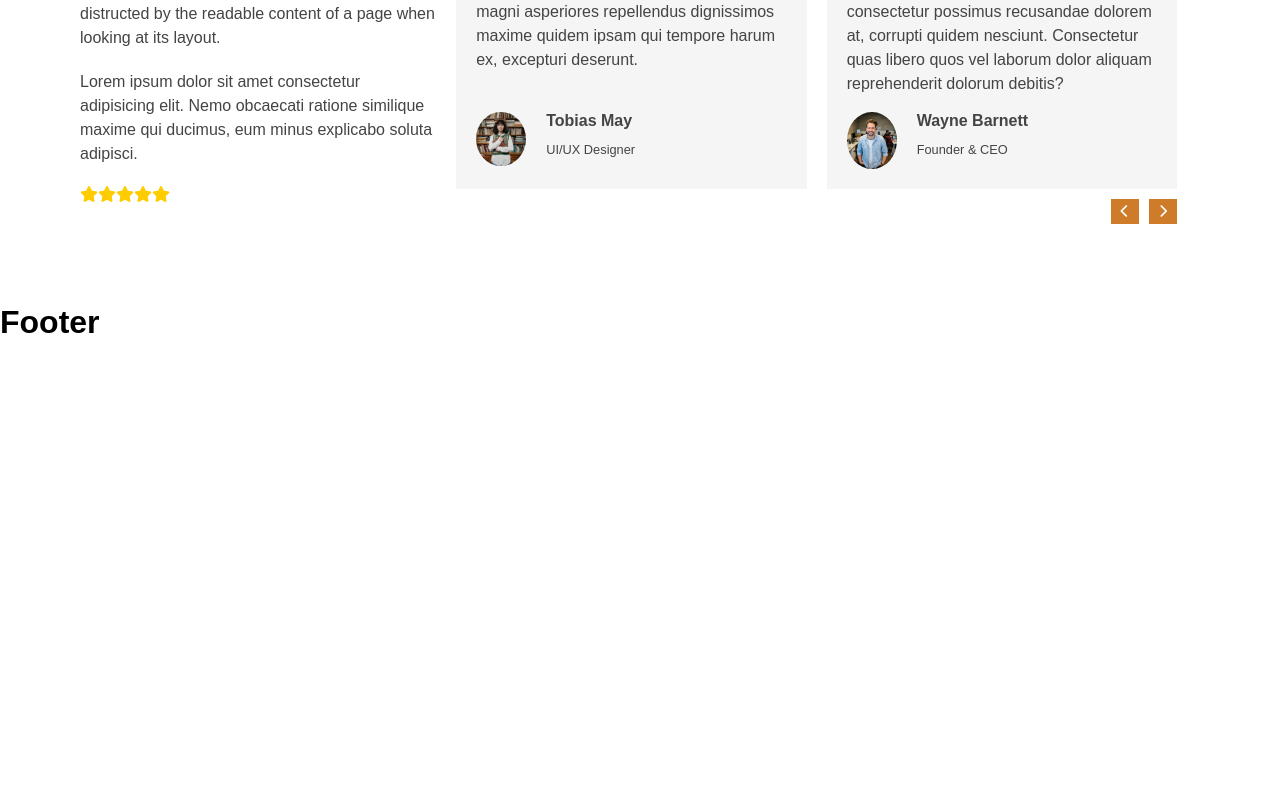
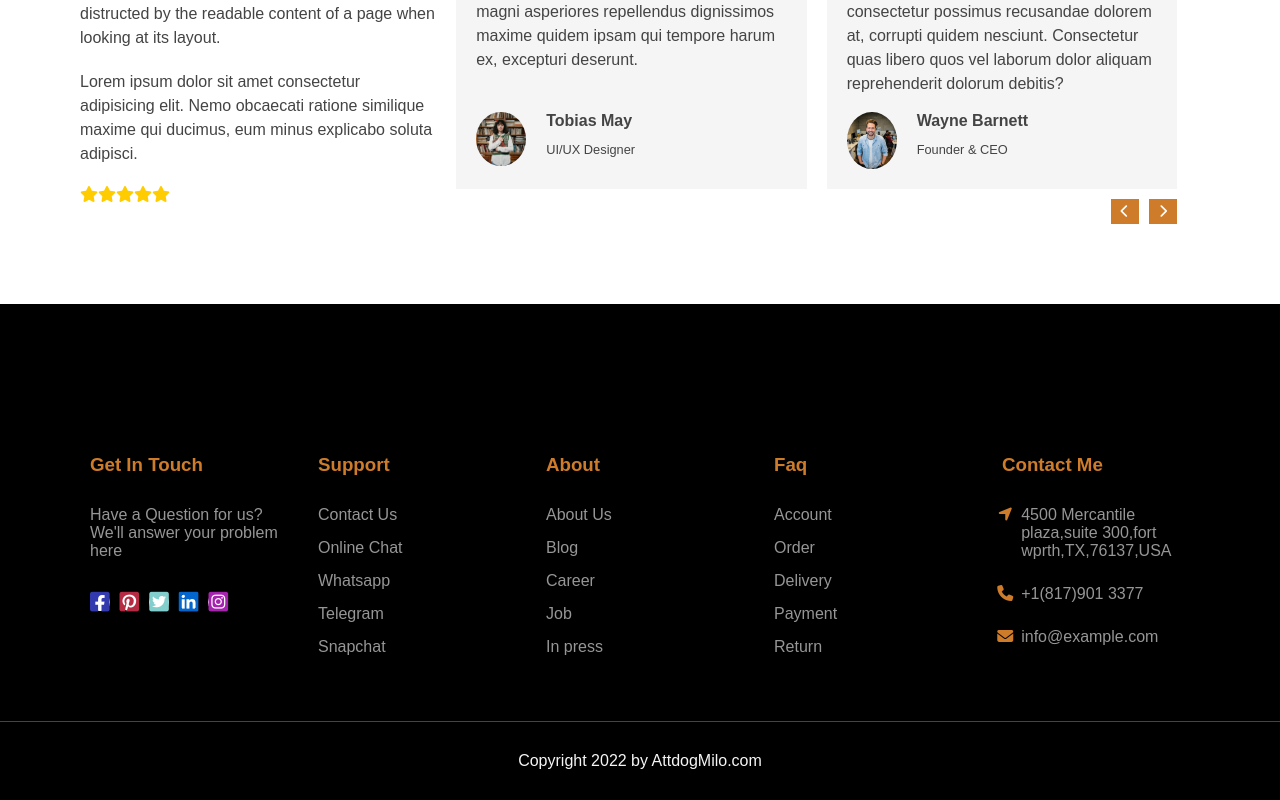
Before and after one commit to peppegerace/proj-html-vuejs, a Vue app: page / in a window 1280 px wide. Shown: the part 2791-3591 px from the top of the page. Before the commit the page ends 3132 px from the top, so only its background shows below. Built offline with nearby package versions, Linux system fonts and the light colour scheme.

Commit message:
[add] footer, print dynamic all elements

```diff
--- a/src/components/Footer.vue
+++ b/src/components/Footer.vue
@@ -1,15 +1,227 @@
 <script>
 export default {
-  name: 'Footer'
+  name: 'Footer',
+  data() {
+    return {
+      socialMediaList: [
+        {
+          link: "#",
+          iconClass: "fa-brands fa-square-facebook",
+        },
+        {
+          link: "#",
+          iconClass: "fa-brands fa-square-pinterest",
+        },
+        {
+          link: "#",
+          iconClass: "fa-brands fa-square-twitter",
+        },
+        {
+          link: "#",
+          iconClass: "fa-brands fa-linkedin",
+        },
+        {
+          link: "#",
+          iconClass: "fa-brands fa-square-instagram",
+        },
+      ],
+      supportList: [
+        'Contact Us',
+        'Online Chat',
+        'Whatsapp',
+        'Telegram',
+        'Snapchat',
+      ],
+      aboutList: [
+        'About Us',
+        'Blog',
+        'Career',
+        'Job',
+        'In press',
+      ],
+      faqList: [
+        'Account',
+        'Order',
+        'Delivery',
+        'Payment',
+        'Return'
+      ],
+      contactsList: [
+        {
+          link: '#',
+          icon: 'fa-solid fa-location-arrow',
+          info: '4500 Mercantile plaza,suite 300,fort wprth,TX,76137,USA'
+        },
+        {
+          link: '#',
+          icon: 'fa-solid fa-phone',
+          info: '+1(817)901 3377'
+        },
+        {
+          link: '#',
+          icon: 'fa-solid fa-envelope',
+          info: 'info@example.com'
+        }
+      ]
+    }
+  }
 }
 </script>
 
 
 <template>
-  <h1>Footer</h1>
+
+  <footer>
+
+    <div class="top-footer">
+
+      <div class="container">
+        <div class="row">
+
+          <div class="col">
+            <h3>Get In Touch</h3>
+            <span>Have a Question for us? We'll answer your problem here</span>
+            <nav>
+
+              <ul>
+                <li v-for="(socialMedia, index) in socialMediaList" :key="index">
+                  <a :href="socialMedia.link">
+                    <i :class="socialMedia.iconClass"></i>
+                  </a>
+                </li>
+              </ul>
+
+            </nav>
+          </div>
+
+          <div class="col">
+            <h3>Support</h3>
+
+            <ul>
+              <li v-for="(support, index) in supportList" :key="index">
+                <a href="#">{{ support }}</a>
+              </li>
+            </ul>
+
+          </div>
+
+          <div class="col">
+            <h3>About</h3>
+
+            <ul>
+              <li v-for="(about, index) in aboutList" :key="index">
+                <a href="#">{{ about }}</a>
+              </li>
+            </ul>
+
+          </div>
+
+          <div class="col">
+            <h3>Faq</h3>
+
+            <ul>
+              <li v-for="(faq, index) in faqList" :key="index">
+                <a href="#">{{ faq }}</a>
+              </li>
+            </ul>
+
+          </div>
+
+          <div class="col contact-me">
+            <h3>Contact Me</h3>
+
+            <ul class="fa-ul">
+              <li v-for="(contact, index) in contactsList" :key="index">
+                  <a :href="contact.link">
+                    <i :class="contact.icon" class="fa-li"></i>
+                    <span>{{ contact.info }}</span>
+                  </a>
+                </li>
+            </ul>
+
+          </div>
+
+        </div>
+      </div>
+
+    </div>
+
+    <div class="bottom-footer">
+      <h4>Copyright 2022 by AttdogMilo.com</h4>
+    </div>
+
+  </footer>
+
 </template>
 
 
-<style>
+<style lang="scss" scoped>
+@use '../scss/main.scss' as *;
 
+footer {
+  padding-top: 100px;
+  // height: 400px;
+  background-color: black;
+  color: rgb(150, 150, 150);
+
+  .top-footer {
+    padding: 50px 0;
+    border-bottom: 1px solid $grey;
+  }
+
+  .bottom-footer {
+    h4 {
+      padding: 30px;
+      font-weight: 400;
+      color: $whitesmoke;
+      text-align: center;
+    }
+  }
+
+  li {
+    margin-bottom: 15px;
+    a {
+      color: rgb(150, 150, 150);
+    }
+  }
+
+
+  h3 {
+    color: $orange;
+    margin-bottom: 30px;
+  }
+
+  .col {
+    width: calc(100% / 5);
+    padding: 0 20px;
+  }
+
+  nav {
+    display: flex;
+    margin-top: 30px;
+    align-items: center;
+
+    li {
+      display: inline-block;
+      font-size: 1.4rem;
+      margin-right: 10px;
+    }
+  }
+
+  .contact-me {
+
+    li {
+      margin-bottom: 25px;
+    }
+
+    i {
+      color: $orange;
+    }
+    .fa-ul {
+      list-style-type: none;
+      margin-left: var(--fa-li-margin,1.2em);
+      padding-left: 0;
+    }
+  }
+}
 </style>
```
